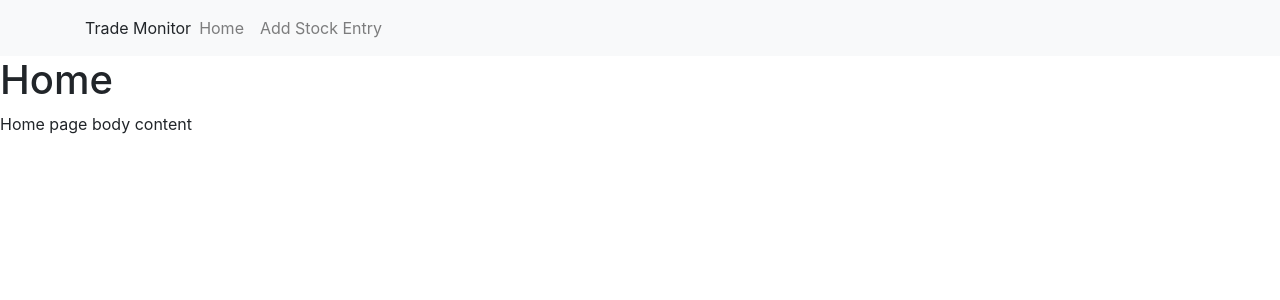
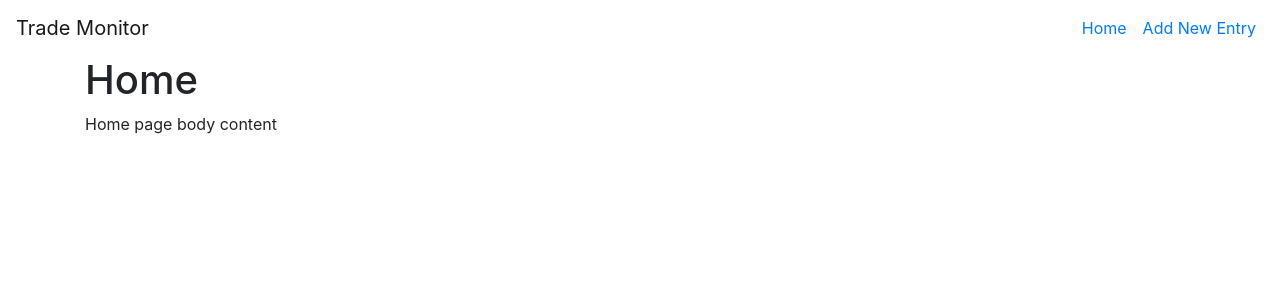
Before and after one commit to Dhruv26/trademon_ui, a React (Create React App) app: page / in a window 1280 px wide. Shown: the top 300 px of the page. Built offline with nearby package versions, Linux system fonts and the light colour scheme.

Commit message:
Update navbar

```diff
--- a/src/App.js
+++ b/src/App.js
@@ -1,19 +1,21 @@
 import React from 'react';
 import { BrowserRouter, Route, Switch, Redirect } from 'react-router-dom';
+import { Container } from 'react-bootstrap';
 
 import Home from './pages/home';
 import AddPage from './pages/addStockEntry';
 import Error from './pages/error';
-import Navigation from './components/Navigation';
+import NavigationBar from './components/navigationBar';
 import StockDetails from './pages/stockDetails';
 
 import './App.css';
 
 function App() {
     return (
+        <React.Fragment>
             <BrowserRouter>
-            <div>
-                <Navigation />
+                <NavigationBar />
+                <Container>
                     <Switch>
                         <Route exact path="/" component={Home} />
                         <Route exact path="/add" component={AddPage} />
@@ -22,8 +24,9 @@ function App() {
                         <Route exact path="/error" component={Error} />
                         <Redirect to="/error" />
                     </Switch>
-            </div>
+                </Container>
             </BrowserRouter>
+        </React.Fragment>
     );
 }
 
--- a/src/components/Navigation.js
+++ /dev/null
@@ -1,22 +0,0 @@
-import React from 'react';
-import { Link } from 'react-router-dom';
-
-const Navigation = () => {
-   return (
-      <nav className="navbar navbar-expand-lg navbar-light bg-light">
-         <div className="container">
-            <div className="navbar-header">
-               Trade Monitor
-               </div>
-            <div className="collapse navbar-collapse">
-               <ul className="nav navbar-nav">
-                  <li><Link to="/" className="nav-link">Home</Link></li>
-                  <li><Link to="/add" className="nav-link">Add Stock Entry</Link></li>
-               </ul>
-            </div>
-         </div>
-      </nav>
-   );
-}
-
-export default Navigation;
--- /dev/null
+++ b/src/components/navigationBar.js
@@ -0,0 +1,29 @@
+import React from 'react';
+import { Link } from 'react-router-dom';
+import { Navbar, Nav } from 'react-bootstrap';
+
+const NavigationBar = () => {
+    return (
+        <Navbar expand="lg">
+            <Navbar.Brand href="/">Trade Monitor</Navbar.Brand>
+            <Navbar.Toggle aria-controls="basic-navbar-nav" />
+
+            <Navbar.Collapse id="basic-navbar-nav">
+                <Nav className="ml-auto">
+                    <Nav.Item>
+                        <Nav.Link>
+                            <Link to="/">Home</Link>
+                        </Nav.Link>
+                    </Nav.Item>
+                    <Nav.Item>
+                        <Nav.Link>
+                            <Link to="/add">Add New Entry</Link>
+                        </Nav.Link>
+                    </Nav.Item>
+                </Nav>
+            </Navbar.Collapse>
+        </Navbar>
+    );
+}
+
+export default NavigationBar;
```
Lines whose indentation alone changed are shown as unchanged.
